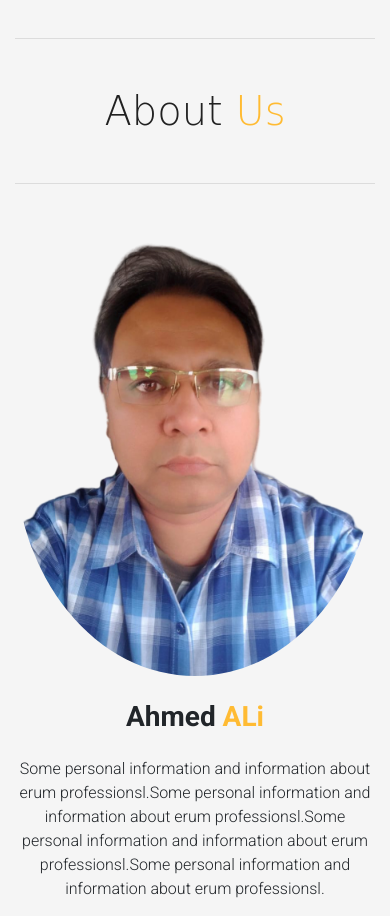
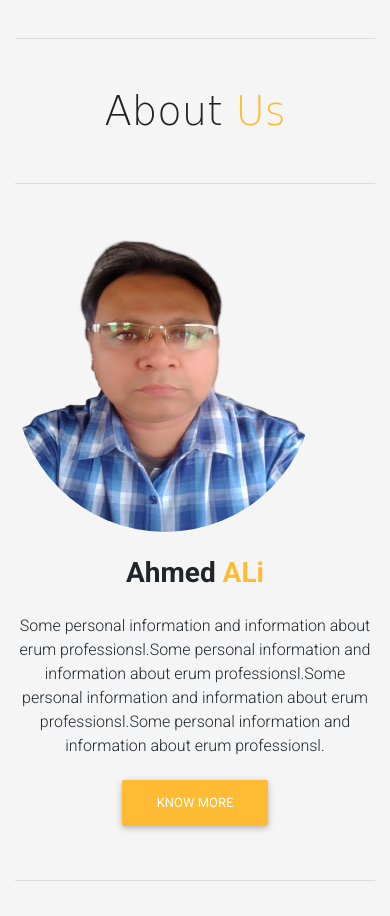
Before and after one commit to aqueefcs/erum, a PHP site: page / in a window 390 px wide. Shown: the part 2755-3671 px from the top of the page. Run offline with PHP 8.4, Linux system fonts and the light colour scheme; some libraries are stand-ins or nearby versions; some web fonts are replaced.

Commit message:
Update style.css

```diff
--- a/style.css
+++ b/style.css
@@ -46,7 +46,7 @@ header,
   .erum1{
     font-size: 25px;
   }
-  ahmed-pic {
+  .ahmed-pic {
     width: 300px;
     height: 300px;
 }
```
